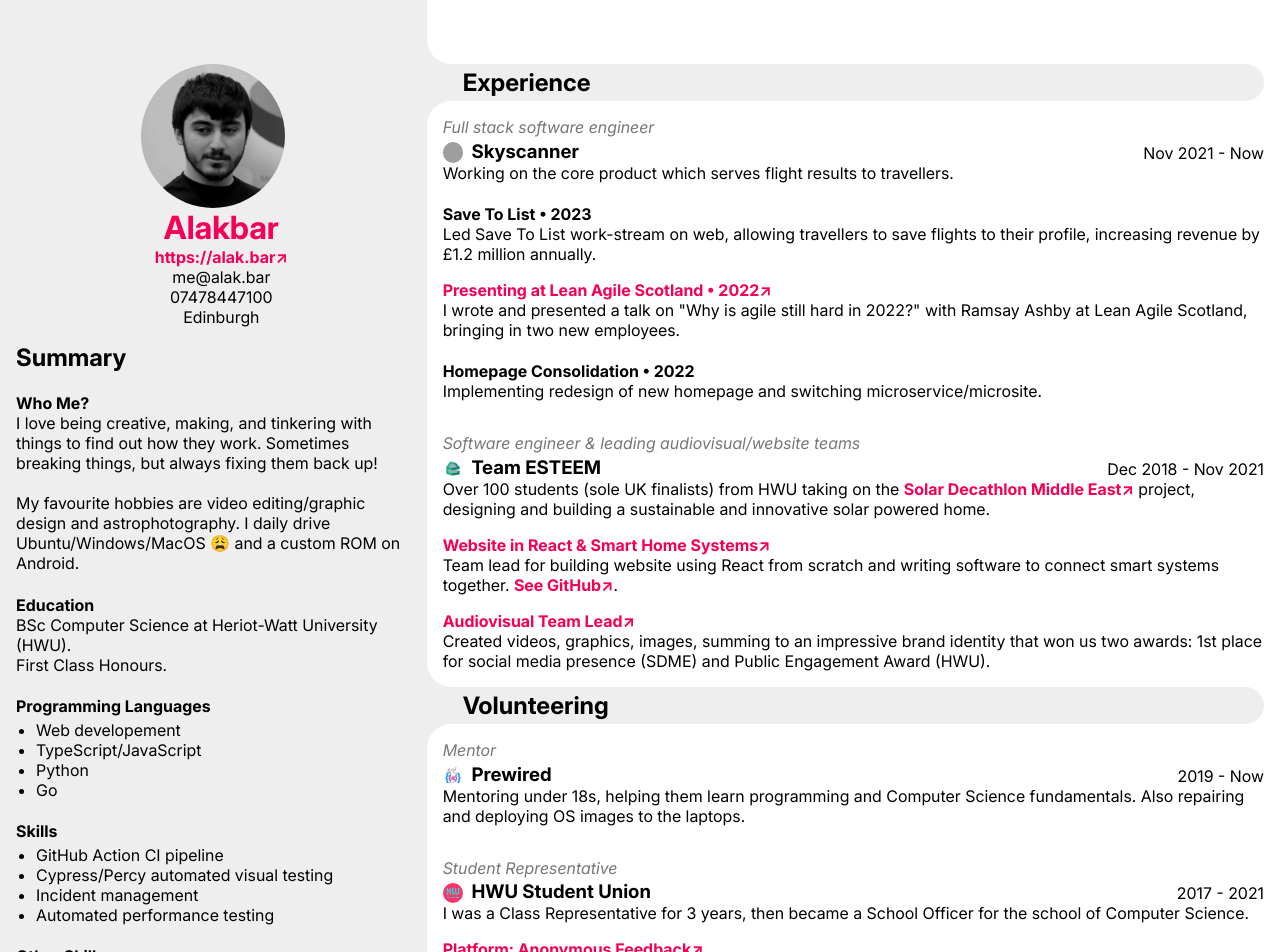
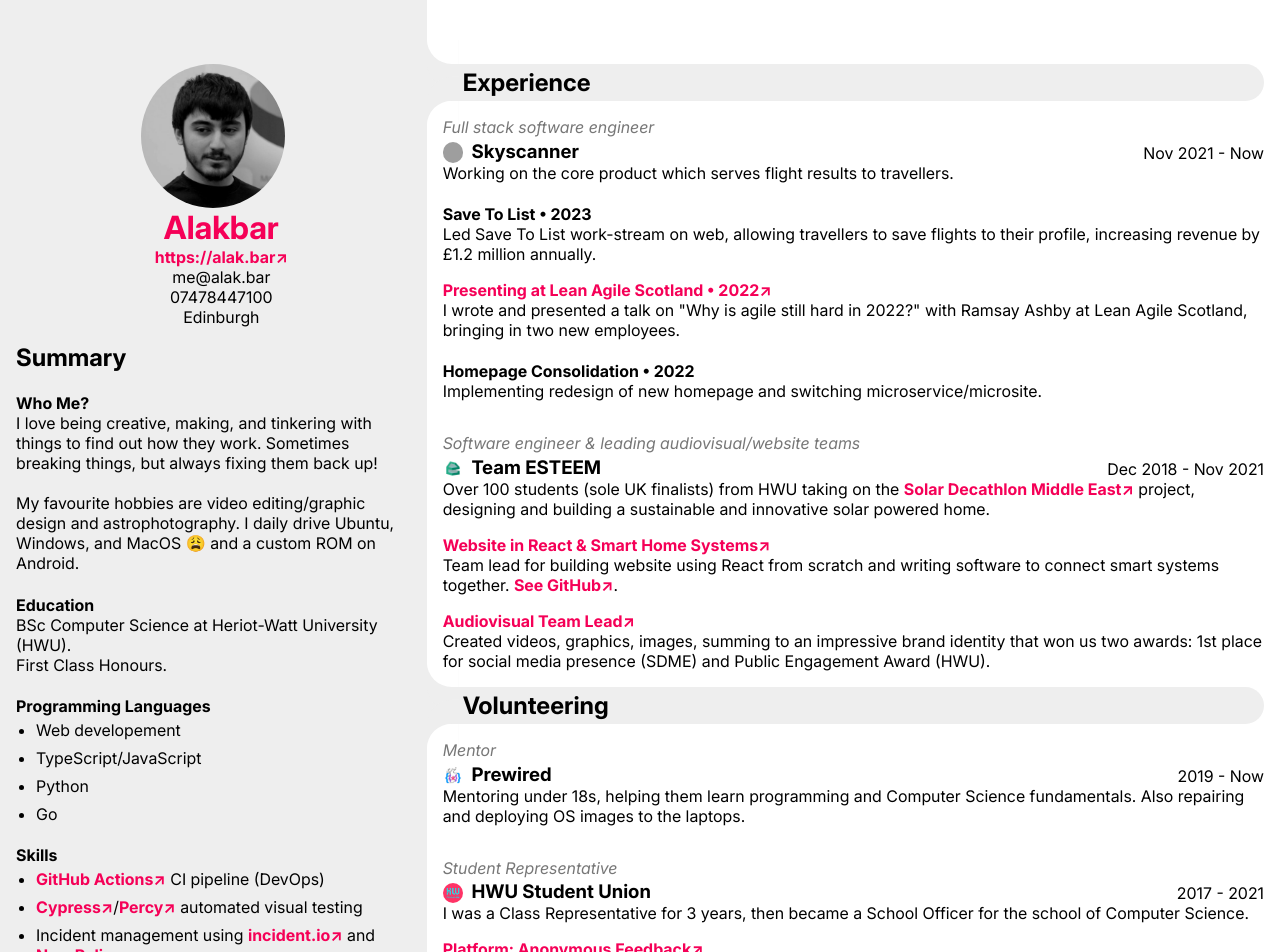
Before and after one commit to alakbarz/cv, a React (Create React App) app: page / in a window 1280 px wide. Shown: the top 952 px of the page. Built offline with nearby package versions, Linux system fonts and the light colour scheme; grey boxes are pictures that could not be loaded.

Commit message:
I told you package-lock was coming back

```diff
--- a/src/App.tsx
+++ b/src/App.tsx
@@ -109,7 +109,7 @@
                 <br />
                 <p>
                   My favourite hobbies are video editing/graphic design and
-                  astrophotography. I daily drive Ubuntu/Windows/MacOS 😩 and a
+                  astrophotography. I daily drive Ubuntu, Windows, and MacOS 😩 and a
                   custom ROM on Android.
                 </p>
               </>
@@ -130,10 +130,11 @@
             </SummarySection>
             <SummarySection header="Skills">
               <ul>
-                <li>GitHub Action CI pipeline</li>
-                <li>Cypress/Percy automated visual testing</li>
-                <li>Incident management</li>
-                <li>Automated performance testing</li>
+                <li><a href="https://github.com/features/actions">GitHub Actions</a> CI pipeline (DevOps)</li>
+                <li><a href="https://www.cypress.io/">Cypress</a>/<a href="https://percy.io/">Percy</a> automated visual testing</li>
+                <li>Incident management using <a href="https://incident.io/">incident.io</a> and <a href="https://newrelic.com/">New Relic</a></li>
+                <li>Automated performance testing with <a href="https://developer.chrome.com/docs/lighthouse/overview/">Lighthouse</a></li>
+                <li>Mentoring</li>
               </ul>
             </SummarySection>
             <SummarySection header="Other Skills">
--- a/src/index.css
+++ b/src/index.css
@@ -72,3 +72,7 @@
   margin: 0.25rem;
   padding-left: 1rem;
 }
+
+li {
+  margin-bottom: 0.5rem;
+}
```
Also changed, not shown: 1 other file (tests, documents, lock files or other folders).
